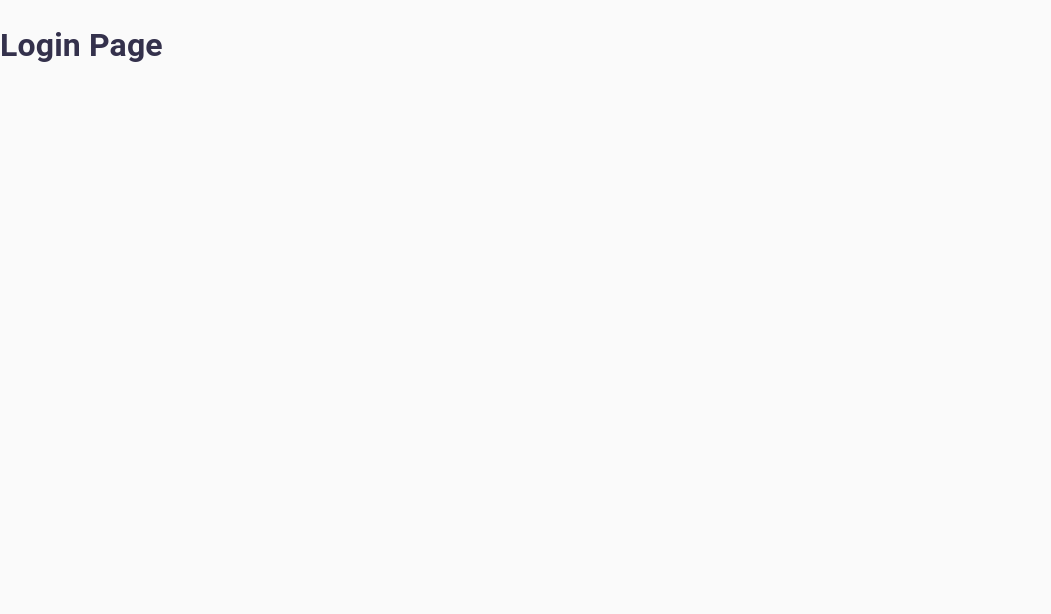
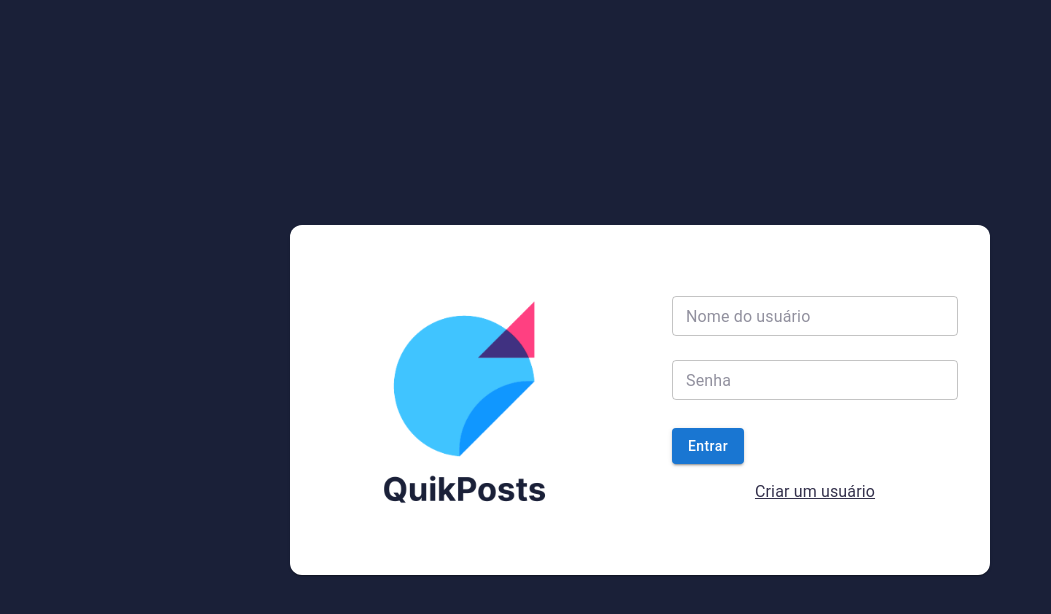
Before and after one commit to joaovitorqueiroz/QuikPost, a React (Vite) app: page /signin in a window 1280 px wide. Shown: the top 614 px of the page, without its empty margins (0-1051 px from the left). Built offline with nearby package versions, Linux system fonts and the light colour scheme.

Commit message:
feat: create login page

```diff
--- a/package.json
+++ b/package.json
@@ -14,13 +14,16 @@
   "dependencies": {
     "@emotion/react": "^11.10.5",
     "@emotion/styled": "^11.10.5",
+    "@hookform/resolvers": "^2.9.10",
     "@mui/icons-material": "^5.10.16",
     "@mui/lab": "^5.0.0-alpha.111",
     "@mui/material": "^5.10.17",
     "react": "^18.2.0",
     "react-dom": "^18.2.0",
+    "react-hook-form": "^7.40.0",
     "react-perfect-scrollbar": "^1.5.8",
-    "react-router-dom": "^6.4.5"
+    "react-router-dom": "^6.4.5",
+    "yup": "^0.32.11"
   },
   "devDependencies": {
     "@swc/core": "^1.3.22",
--- /dev/null
+++ b/src/components/FormComponents/FormInputText.tsx
@@ -0,0 +1,34 @@
+import { Controller, Control } from 'react-hook-form'
+import { TextField, TextFieldProps } from '@mui/material'
+
+type FormInputTextProps = {
+  name: string
+  control: any
+}
+
+const FormInputText: React.FC<FormInputTextProps & TextFieldProps> = ({
+  name,
+  control,
+  label,
+  ...rest
+}) => (
+  <Controller
+    name={name}
+    control={control}
+    render={({ field: { onChange, value }, fieldState: { error } }) => (
+      <TextField
+        helperText={error ? error.message : null}
+        size="small"
+        error={!!error}
+        onChange={onChange}
+        value={value}
+        fullWidth
+        label={label}
+        variant="outlined"
+        {...rest}
+      />
+    )}
+  />
+)
+
+export default FormInputText
--- /dev/null
+++ b/src/components/FormComponents/index.ts
@@ -0,0 +1 @@
+export { default as FormInputText } from './FormInputText'
--- a/src/pages/sessions/Login/index.tsx
+++ b/src/pages/sessions/Login/index.tsx
@@ -1,7 +1,106 @@
-import React from 'react'
+import { LoadingButton } from '@mui/lab'
+import { Card, Grid } from '@mui/material'
+import { Box, styled, useTheme } from '@mui/system'
+import { NavLink } from 'react-router-dom'
+import { useForm, SubmitHandler } from 'react-hook-form'
+import * as yup from 'yup'
+import { yupResolver } from '@hookform/resolvers/yup'
+import validatorErrorMessages from '@src/utils/validatorErrorMessages'
+import { FormInputText } from '@src/components/FormComponents'
+
+const FlexBox = styled(Box)(() => ({ display: 'flex', alignItems: 'center' }))
+
+const JustifyBox = styled(FlexBox)(() => ({ justifyContent: 'center' }))
+
+const Container = styled(JustifyBox)(() => ({
+  background: '#1A2038',
+  minHeight: '100vh !important',
+  '& .card': {
+    display: 'flex',
+    alignItems: 'center',
+    maxWidth: 700,
+    minHeight: 350,
+    borderRadius: 12,
+    margin: '1rem',
+  },
+}))
+
+const initialValues = {
+  username: '',
+  password: '',
+}
+
+// form field validation schema
+const validationSchema = yup.object().shape({
+  username: yup.string().required(validatorErrorMessages.required),
+  password: yup.string().required(validatorErrorMessages.required),
+})
 
 const Login: React.FC = () => {
-  return <h1>Login Page</h1>
+  const theme = useTheme()
+  const { control, handleSubmit } = useForm({
+    mode: 'onChange',
+    defaultValues: initialValues,
+    resolver: yupResolver(validationSchema),
+  })
+  const onSubmit = handleSubmit((data) => console.log(data))
+
+  return (
+    <Container>
+      <Card className="card">
+        <Grid container>
+          <Grid item sm={6} xs={12}>
+            <JustifyBox height="100%">
+              <img src="/logo_full_horizontal.png" width="70%" alt="" />
+            </JustifyBox>
+          </Grid>
+
+          <Grid item sm={6} xs={12}>
+            <JustifyBox p={4} height="100%">
+              <form
+                onSubmit={(event) => {
+                  event.preventDefault()
+                  // eslint-disable-next-line @typescript-eslint/no-floating-promises
+                  onSubmit()
+                }}
+              >
+                <FormInputText
+                  name="username"
+                  label="Nome do usuário"
+                  type="text"
+                  control={control}
+                  sx={{ mb: 3 }}
+                />
+                <FormInputText
+                  name="password"
+                  label="Senha"
+                  type="password"
+                  control={control}
+                  sx={{ mb: 1.5 }}
+                />
+
+                <LoadingButton
+                  type="submit"
+                  color="primary"
+                  loading={false}
+                  variant="contained"
+                  sx={{ my: 2 }}
+                >
+                  Entrar
+                </LoadingButton>
+
+                <JustifyBox width="100%">
+                  <NavLink to="/signup" style={{ color: theme.palette.text.primary }}>
+                    Criar um usuário
+                  </NavLink>
+                </JustifyBox>
+              </form>
+            </JustifyBox>
+          </Grid>
+        </Grid>
+      </Card>
+    </Container>
+  )
 }
 
 export default Login
--- /dev/null
+++ b/src/utils/validatorErrorMessages.ts
@@ -0,0 +1,10 @@
+const validatorErrorMessages = {
+  required: 'Este campo é de preenchimento obrigatório.',
+  isEmail: 'Email inválido.',
+  cpfInvalid: 'CPF inválido.',
+  passwordNotMatched: 'As senhas não correspondem.',
+  min: (fieldName: string, minValue: string): string =>
+    `${fieldName} deve ter no mínimo ${minValue} caracteres.`,
+}
+
+export default validatorErrorMessages
```
Also changed, not shown: 1 other file (tests, documents, lock files or other folders).
